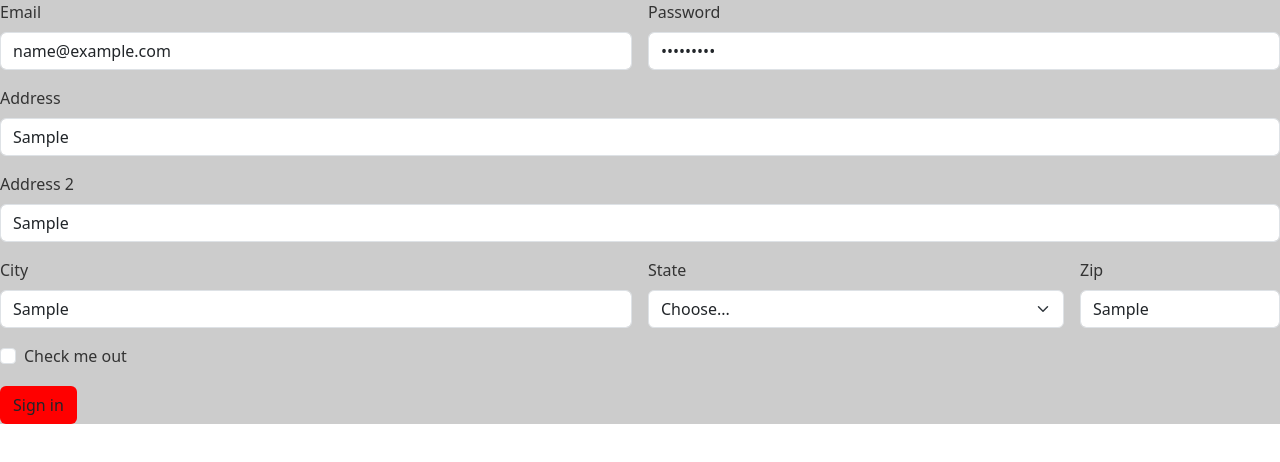
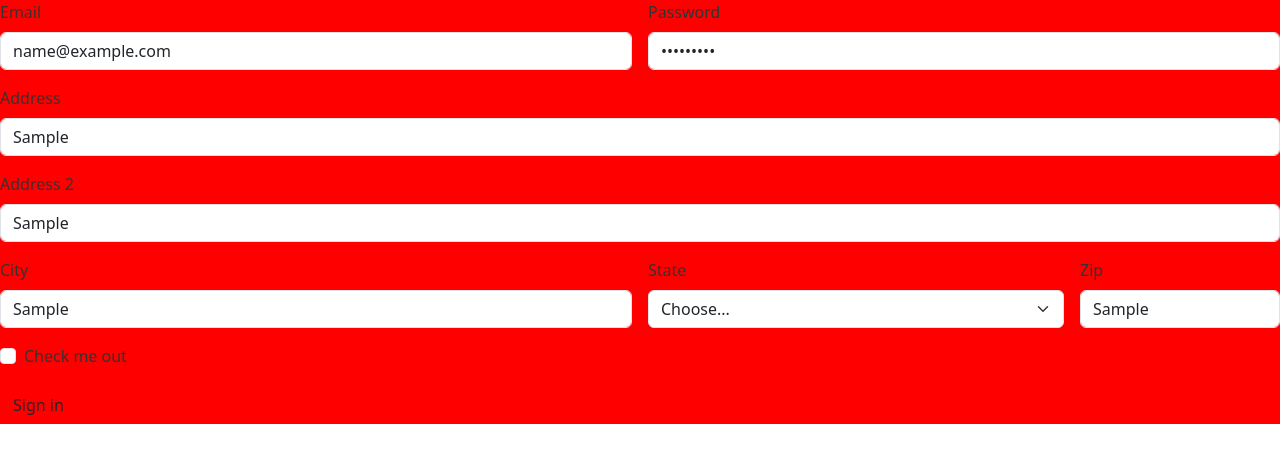
Before and after one commit to Dipayan93/Commit-Branch, a plain HTML site: page checkevent.html in a window 1280 px wide. Both pictures are taken after typing "name@example.com", "Sample123", "Sample", "Sample", "Sample", "Sample" into the empty fields and a click on the button "Sign in". Drawn offline with nearby package versions, Linux system fonts and the light colour scheme.

Commit message:
Form data local storage

```diff
--- a/form.js
+++ b/form.js
@@ -3,14 +3,22 @@ btn.addEventListener('click', (e) => {
     e.preventDefault();
     btn.style.background = 'red';
     document.querySelector('body').classList.add('bg-dark');
+
+    localStorage.setItem("Name",document.getElementById('name').value)
+    localStorage.setItem("Email",document.getElementById('email').value)
+    localStorage.setItem("Phone",document.getElementById('phone').value)
+    localStorage.setItem("Date",document.getElementById('date').value)
+    localStorage.setItem("Time",document.getElementById('time').value)
     });
 btn.addEventListener('mouseover', (e) => {
-//e.preventDefault();
-document.querySelector('#myform').style.background = '#ccc';
+e.preventDefault();
+document.querySelector('#myform').style.background = 'red';
+btn.style.background = 'red';
 document.querySelector('body').classList.add('bg-dark');
 });
 btn.addEventListener('mouseout', (e) => {
     //e.preventDefault();
-    document.querySelector('#myform').style.background = '#ccc';
+    document.querySelector('#myform').style.background = 'red';
+    btn.style.background = 'red';
     document.querySelector('body').classList.add('bg-white');
     });
```
Also changed, not shown: form.html (+2 -2 lines).
